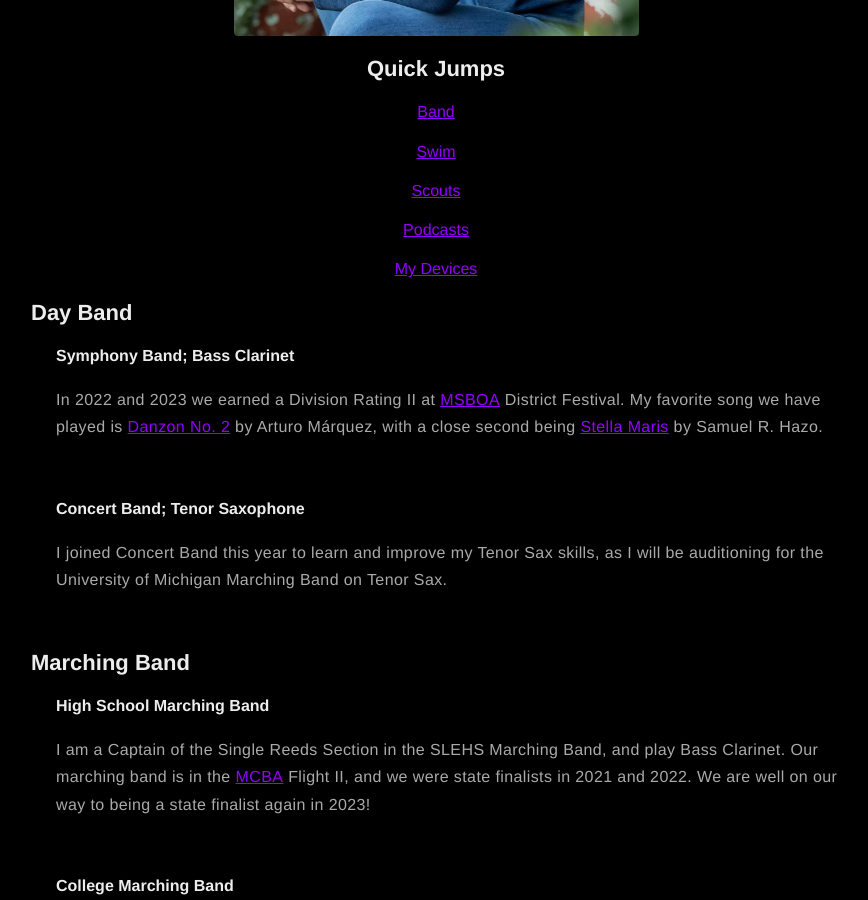
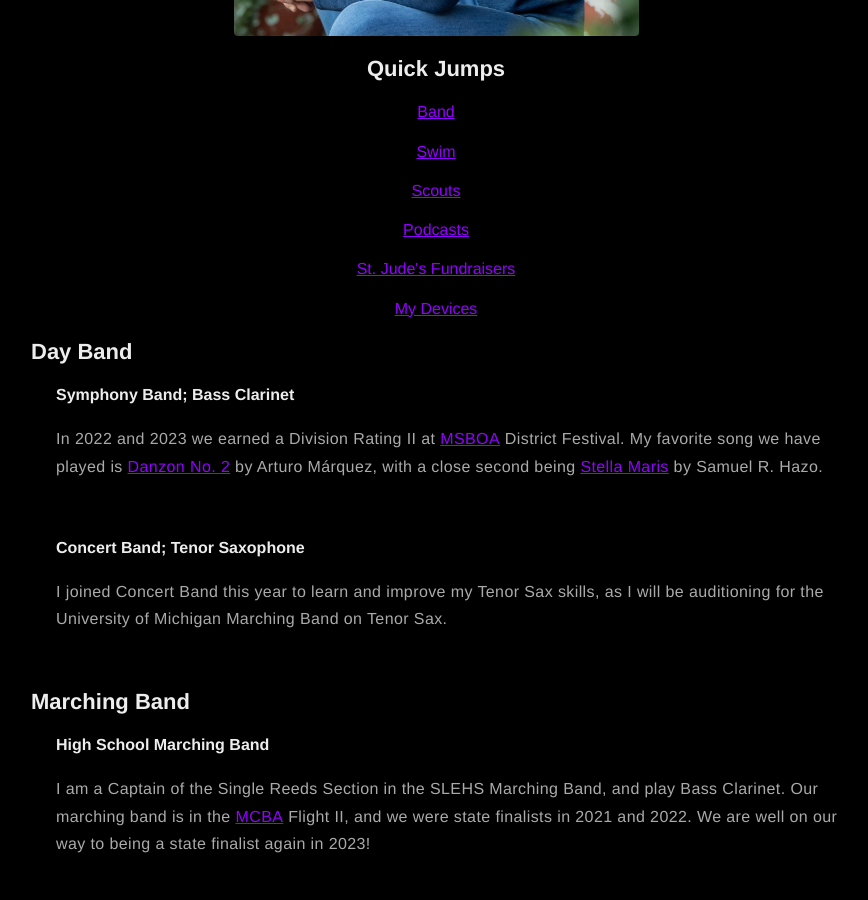
Before and after one commit to JDBurchHuzzah/jdburchhuzzah.github.io, a Jekyll site: the page built from about.md, in a window 1280 px wide and 900 px high, scrolled down 494 px. Shown: the whole window, without its empty margins (204-1072 px from the left). Built offline with Jekyll 4.4.1, drawn with Linux system fonts in a browser that asks for light colours; nearby versions of some CDN libraries.

Commit message:
Update about.md

```diff
--- a/about.md
+++ b/about.md
@@ -11,6 +11,7 @@
   <h4><a href="#swim">Swim</a></h4>
   <h4><a href="#scouts">Scouts</a></h4>
   <h4><a href="#podcasts">Podcasts</a></h4>
+  <h4><a href="#jude">St. Jude's Fundraisers</a></h4>
   <h4><a href="#tech">My Devices</a></h4>
 </div>
 
@@ -116,11 +117,11 @@
   <p><a href="https://www.theincomparable.com/robot/">Robot or Not:</a> This show is a fun banter show where John Siracusa and Jason Snell debate if something is a robot or not, and has since expanded to deciding if X is Y or not, with vaious subjects.</p><br>
 </div>
 
-<h2>St. Jude's Fundraisers</h2>
+<h2 id="jude">St. Jude's Fundraisers</h2>
 <div style="margin-left: 25px;">
   <p>Every September, Relay FM organizes a huge fundraiser for St. Jude's Childrens Research hostpitlhas a large fundraiser for St. Jude's Children's Research Hospital. This fundraiser raises an incredible amount of money each year. Their lifetime total is just shy of $3 Million over 5 years.</p>
   <p>In 2022, they opened the fundraiser up for individual community members to have their own sub-campaigns. I started a campaign, and in my campaign, if somebody donated $10 or more, I would mow their name into a lawn before cutting all the grass. I would dedicate that lawn to them and donate half of the money I earned from mowing that lawn. My fundraiser raised $625. The link to the fundraiser is https://jdburch.com/2022.</p>
-  <p>During September 2023, I ran a similar campaign with Relay FM again. This year, I donated my total earnings for 1 lawn for every $200 raised (up to $1000 raised). My campaign raised $1,521.01, smashing my total last near by nearly 3x. I am so proud of how much I have raised and I am incredibly impressed with the entire Relay FM community</p>
+  <p>During September 2023, I ran a similar campaign with Relay FM again. This year, I donated my total earnings for 1 lawn for every $200 raised (up to $1000 raised). My campaign raised $1,521.01, smashing my total last near by nearly 3x. I am so proud of how much I have raised and I am incredibly impressed with the entire Relay FM community</p><br>
 </div>
 
 <h2 id="tech">My Devices</h2>
```
